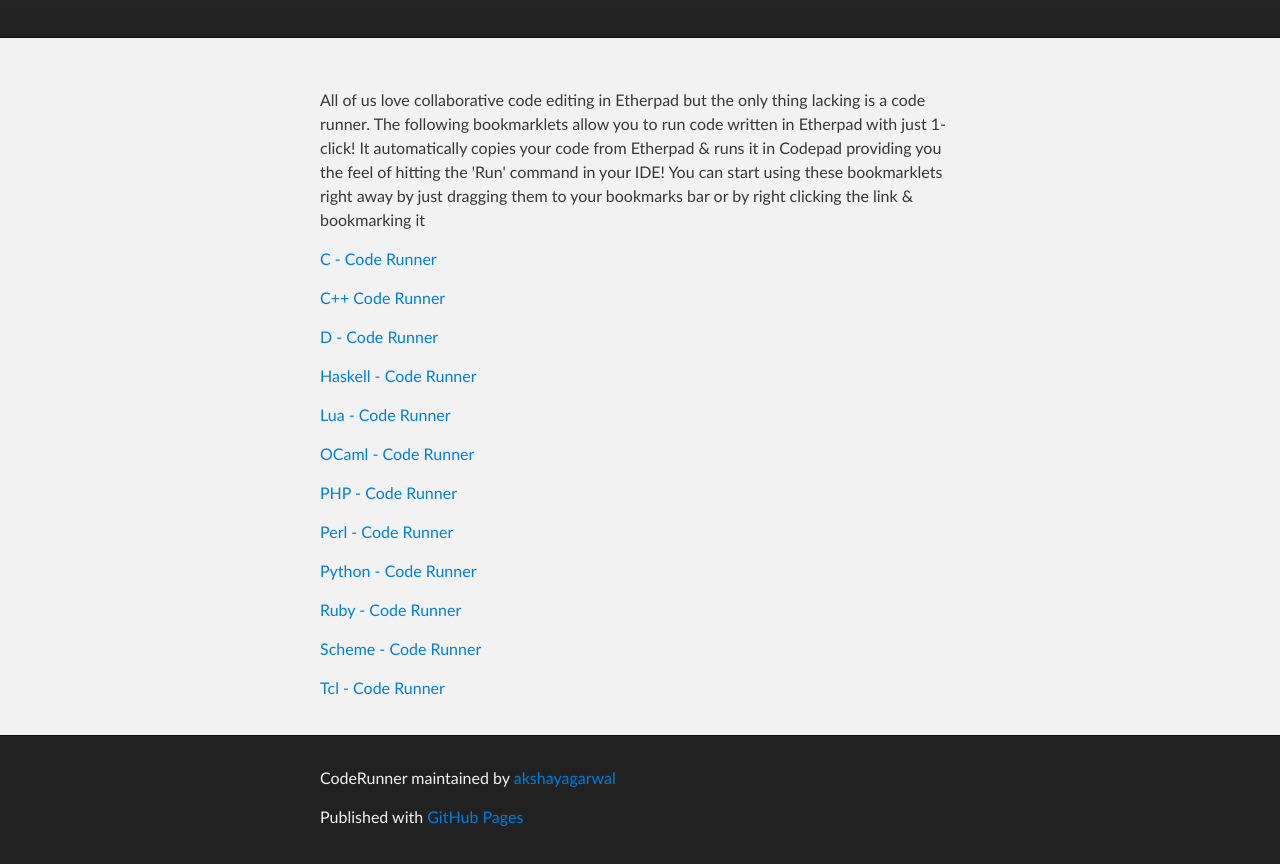
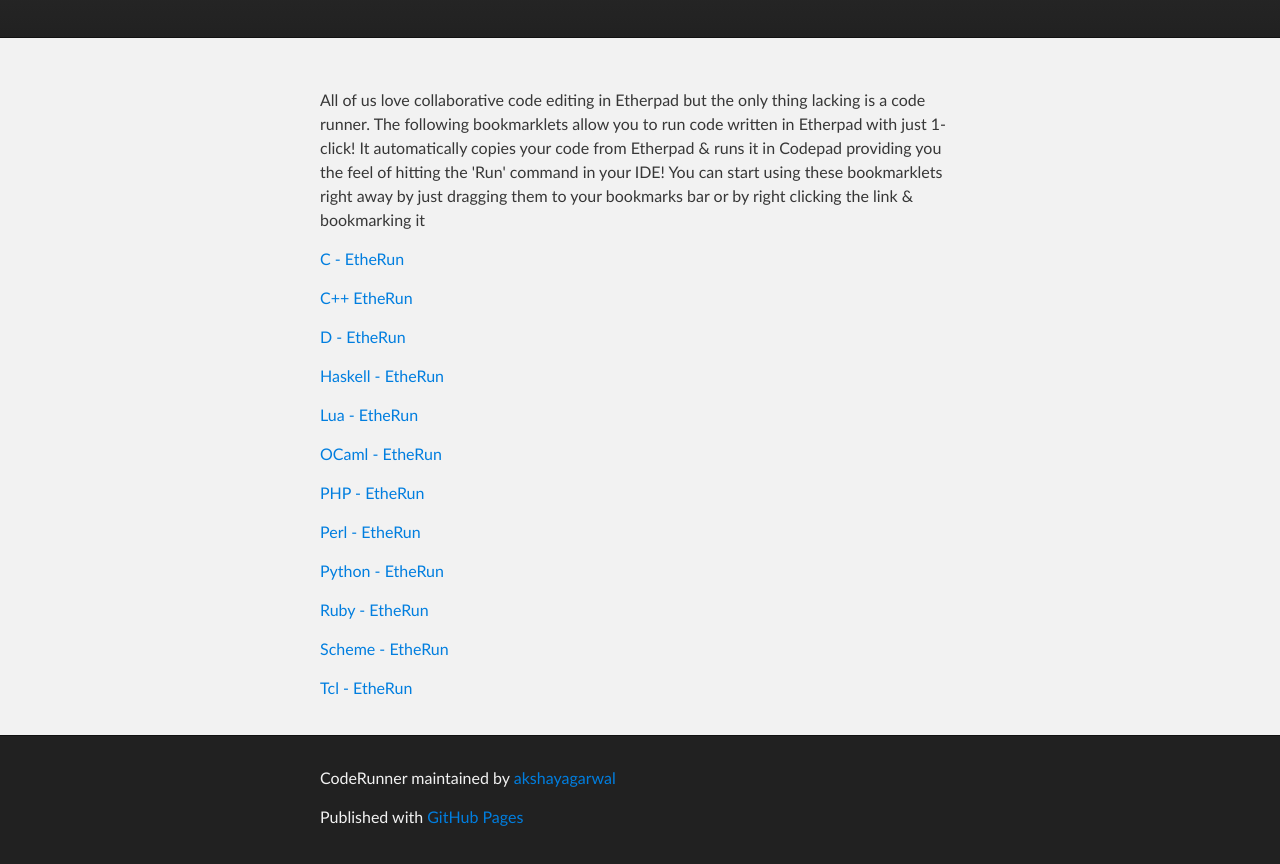
Before and after one commit to akshayagarwal/EtheRun, a plain HTML site: page index.html in a window 1280 px wide. Shown: the part 208-1072 px from the top of the page. Drawn offline with Linux system fonts and the light colour scheme.

Commit message:
Renaming bookmarklets to 'Etherun' to indicate that it runs only with Ehterpad

```diff
--- a/index.html
+++ b/index.html
@@ -28,18 +28,18 @@
       <section id="main_content" class="inner">
         <p>All of us love collaborative code editing in Etherpad but the only thing lacking is a code runner. The following bookmarklets allow you to run code written in Etherpad with just 1-click! It automatically copies your code from Etherpad &amp; runs it in Codepad providing you the feel of hitting the 'Run' command in your IDE! You can start using these bookmarklets right away by just dragging them to your bookmarks bar or by right clicking the link &amp; bookmarking it</p>
 
-<p><a href="javascript:(function(){var codeblock=padeditor.ace.exportText();function post_to_url(path,params){var form=cpWindow.document.createElement('form');form.setAttribute('method','post');form.setAttribute('action',path);for(var key in params){if(params.hasOwnProperty(key)){var hiddenField = document.createElement('input');hiddenField.setAttribute('type','hidden');hiddenField.setAttribute('name',key);hiddenField.setAttribute('value',params[key]);form.appendChild(hiddenField);}}cpWindow.document.body.appendChild(form);form.submit();}cpWindow = window.open('about:blank');post_to_url('http://codepad.org', {'lang':'C','code':codeblock,'run':'True'});})()">C - Code Runner</a></p>
-<p><a href="javascript:(function(){var codeblock=padeditor.ace.exportText();function post_to_url(path,params){var form=cpWindow.document.createElement('form');form.setAttribute('method','post');form.setAttribute('action',path);for(var key in params){if(params.hasOwnProperty(key)){var hiddenField = document.createElement('input');hiddenField.setAttribute('type','hidden');hiddenField.setAttribute('name',key);hiddenField.setAttribute('value',params[key]);form.appendChild(hiddenField);}}cpWindow.document.body.appendChild(form);form.submit();}cpWindow = window.open('about:blank');post_to_url('http://codepad.org', {'lang':'C++','code':codeblock,'run':'True'});})()">C++ Code Runner</a></p>
-<p><a href="javascript:(function(){var codeblock=padeditor.ace.exportText();function post_to_url(path,params){var form=cpWindow.document.createElement('form');form.setAttribute('method','post');form.setAttribute('action',path);for(var key in params){if(params.hasOwnProperty(key)){var hiddenField = document.createElement('input');hiddenField.setAttribute('type','hidden');hiddenField.setAttribute('name',key);hiddenField.setAttribute('value',params[key]);form.appendChild(hiddenField);}}cpWindow.document.body.appendChild(form);form.submit();}cpWindow = window.open('about:blank');post_to_url('http://codepad.org', {'lang':'D','code':codeblock,'run':'True'});})()">D - Code Runner</a></p>
-<p><a href="javascript:(function(){var codeblock=padeditor.ace.exportText();function post_to_url(path,params){var form=cpWindow.document.createElement('form');form.setAttribute('method','post');form.setAttribute('action',path);for(var key in params){if(params.hasOwnProperty(key)){var hiddenField = document.createElement('input');hiddenField.setAttribute('type','hidden');hiddenField.setAttribute('name',key);hiddenField.setAttribute('value',params[key]);form.appendChild(hiddenField);}}cpWindow.document.body.appendChild(form);form.submit();}cpWindow = window.open('about:blank');post_to_url('http://codepad.org', {'lang':'Haskell','code':codeblock,'run':'True'});})()">Haskell - Code Runner</a></p>
-<p><a href="javascript:(function(){var codeblock=padeditor.ace.exportText();function post_to_url(path,params){var form=cpWindow.document.createElement('form');form.setAttribute('method','post');form.setAttribute('action',path);for(var key in params){if(params.hasOwnProperty(key)){var hiddenField = document.createElement('input');hiddenField.setAttribute('type','hidden');hiddenField.setAttribute('name',key);hiddenField.setAttribute('value',params[key]);form.appendChild(hiddenField);}}cpWindow.document.body.appendChild(form);form.submit();}cpWindow = window.open('about:blank');post_to_url('http://codepad.org', {'lang':'Lua','code':codeblock,'run':'True'});})()">Lua - Code Runner</a></p>
-<p><a href="javascript:(function(){var codeblock=padeditor.ace.exportText();function post_to_url(path,params){var form=cpWindow.document.createElement('form');form.setAttribute('method','post');form.setAttribute('action',path);for(var key in params){if(params.hasOwnProperty(key)){var hiddenField = document.createElement('input');hiddenField.setAttribute('type','hidden');hiddenField.setAttribute('name',key);hiddenField.setAttribute('value',params[key]);form.appendChild(hiddenField);}}cpWindow.document.body.appendChild(form);form.submit();}cpWindow = window.open('about:blank');post_to_url('http://codepad.org', {'lang':'OCaml','code':codeblock,'run':'True'});})()">OCaml - Code Runner</a></p>
-<p><a href="javascript:(function(){var codeblock=padeditor.ace.exportText();function post_to_url(path,params){var form=cpWindow.document.createElement('form');form.setAttribute('method','post');form.setAttribute('action',path);for(var key in params){if(params.hasOwnProperty(key)){var hiddenField = document.createElement('input');hiddenField.setAttribute('type','hidden');hiddenField.setAttribute('name',key);hiddenField.setAttribute('value',params[key]);form.appendChild(hiddenField);}}cpWindow.document.body.appendChild(form);form.submit();}cpWindow = window.open('about:blank');post_to_url('http://codepad.org', {'lang':'PHP','code':codeblock,'run':'True'});})()">PHP - Code Runner</a></p>
-<p><a href="javascript:(function(){var codeblock=padeditor.ace.exportText();function post_to_url(path,params){var form=cpWindow.document.createElement('form');form.setAttribute('method','post');form.setAttribute('action',path);for(var key in params){if(params.hasOwnProperty(key)){var hiddenField = document.createElement('input');hiddenField.setAttribute('type','hidden');hiddenField.setAttribute('name',key);hiddenField.setAttribute('value',params[key]);form.appendChild(hiddenField);}}cpWindow.document.body.appendChild(form);form.submit();}cpWindow = window.open('about:blank');post_to_url('http://codepad.org', {'lang':'Perl','code':codeblock,'run':'True'});})()">Perl - Code Runner</a></p>
-<p><a href="javascript:(function(){var codeblock=padeditor.ace.exportText();function post_to_url(path,params){var form=cpWindow.document.createElement('form');form.setAttribute('method','post');form.setAttribute('action',path);for(var key in params){if(params.hasOwnProperty(key)){var hiddenField = document.createElement('input');hiddenField.setAttribute('type','hidden');hiddenField.setAttribute('name',key);hiddenField.setAttribute('value',params[key]);form.appendChild(hiddenField);}}cpWindow.document.body.appendChild(form);form.submit();}cpWindow = window.open('about:blank');post_to_url('http://codepad.org', {'lang':'Python','code':codeblock,'run':'True'});})()">Python - Code Runner</a></p>
-<p><a href="javascript:(function(){var codeblock=padeditor.ace.exportText();function post_to_url(path,params){var form=cpWindow.document.createElement('form');form.setAttribute('method','post');form.setAttribute('action',path);for(var key in params){if(params.hasOwnProperty(key)){var hiddenField = document.createElement('input');hiddenField.setAttribute('type','hidden');hiddenField.setAttribute('name',key);hiddenField.setAttribute('value',params[key]);form.appendChild(hiddenField);}}cpWindow.document.body.appendChild(form);form.submit();}cpWindow = window.open('about:blank');post_to_url('http://codepad.org', {'lang':'Ruby','code':codeblock,'run':'True'});})()">Ruby - Code Runner</a></p>
-<p><a href="javascript:(function(){var codeblock=padeditor.ace.exportText();function post_to_url(path,params){var form=cpWindow.document.createElement('form');form.setAttribute('method','post');form.setAttribute('action',path);for(var key in params){if(params.hasOwnProperty(key)){var hiddenField = document.createElement('input');hiddenField.setAttribute('type','hidden');hiddenField.setAttribute('name',key);hiddenField.setAttribute('value',params[key]);form.appendChild(hiddenField);}}cpWindow.document.body.appendChild(form);form.submit();}cpWindow = window.open('about:blank');post_to_url('http://codepad.org', {'lang':'Scheme','code':codeblock,'run':'True'});})()">Scheme - Code Runner</a></p>
-<p><a href="javascript:(function(){var codeblock=padeditor.ace.exportText();function post_to_url(path,params){var form=cpWindow.document.createElement('form');form.setAttribute('method','post');form.setAttribute('action',path);for(var key in params){if(params.hasOwnProperty(key)){var hiddenField = document.createElement('input');hiddenField.setAttribute('type','hidden');hiddenField.setAttribute('name',key);hiddenField.setAttribute('value',params[key]);form.appendChild(hiddenField);}}cpWindow.document.body.appendChild(form);form.submit();}cpWindow = window.open('about:blank');post_to_url('http://codepad.org', {'lang':'Tcl','code':codeblock,'run':'True'});})()">Tcl - Code Runner</a></p>
+<p><a href="javascript:(function(){var codeblock=padeditor.ace.exportText();function post_to_url(path,params){var form=cpWindow.document.createElement('form');form.setAttribute('method','post');form.setAttribute('action',path);for(var key in params){if(params.hasOwnProperty(key)){var hiddenField = document.createElement('input');hiddenField.setAttribute('type','hidden');hiddenField.setAttribute('name',key);hiddenField.setAttribute('value',params[key]);form.appendChild(hiddenField);}}cpWindow.document.body.appendChild(form);form.submit();}cpWindow = window.open('about:blank');post_to_url('http://codepad.org', {'lang':'C','code':codeblock,'run':'True'});})()">C - EtheRun</a></p>
+<p><a href="javascript:(function(){var codeblock=padeditor.ace.exportText();function post_to_url(path,params){var form=cpWindow.document.createElement('form');form.setAttribute('method','post');form.setAttribute('action',path);for(var key in params){if(params.hasOwnProperty(key)){var hiddenField = document.createElement('input');hiddenField.setAttribute('type','hidden');hiddenField.setAttribute('name',key);hiddenField.setAttribute('value',params[key]);form.appendChild(hiddenField);}}cpWindow.document.body.appendChild(form);form.submit();}cpWindow = window.open('about:blank');post_to_url('http://codepad.org', {'lang':'C++','code':codeblock,'run':'True'});})()">C++ EtheRun</a></p>
+<p><a href="javascript:(function(){var codeblock=padeditor.ace.exportText();function post_to_url(path,params){var form=cpWindow.document.createElement('form');form.setAttribute('method','post');form.setAttribute('action',path);for(var key in params){if(params.hasOwnProperty(key)){var hiddenField = document.createElement('input');hiddenField.setAttribute('type','hidden');hiddenField.setAttribute('name',key);hiddenField.setAttribute('value',params[key]);form.appendChild(hiddenField);}}cpWindow.document.body.appendChild(form);form.submit();}cpWindow = window.open('about:blank');post_to_url('http://codepad.org', {'lang':'D','code':codeblock,'run':'True'});})()">D - EtheRun</a></p>
+<p><a href="javascript:(function(){var codeblock=padeditor.ace.exportText();function post_to_url(path,params){var form=cpWindow.document.createElement('form');form.setAttribute('method','post');form.setAttribute('action',path);for(var key in params){if(params.hasOwnProperty(key)){var hiddenField = document.createElement('input');hiddenField.setAttribute('type','hidden');hiddenField.setAttribute('name',key);hiddenField.setAttribute('value',params[key]);form.appendChild(hiddenField);}}cpWindow.document.body.appendChild(form);form.submit();}cpWindow = window.open('about:blank');post_to_url('http://codepad.org', {'lang':'Haskell','code':codeblock,'run':'True'});})()">Haskell - EtheRun</a></p>
+<p><a href="javascript:(function(){var codeblock=padeditor.ace.exportText();function post_to_url(path,params){var form=cpWindow.document.createElement('form');form.setAttribute('method','post');form.setAttribute('action',path);for(var key in params){if(params.hasOwnProperty(key)){var hiddenField = document.createElement('input');hiddenField.setAttribute('type','hidden');hiddenField.setAttribute('name',key);hiddenField.setAttribute('value',params[key]);form.appendChild(hiddenField);}}cpWindow.document.body.appendChild(form);form.submit();}cpWindow = window.open('about:blank');post_to_url('http://codepad.org', {'lang':'Lua','code':codeblock,'run':'True'});})()">Lua - EtheRun</a></p>
+<p><a href="javascript:(function(){var codeblock=padeditor.ace.exportText();function post_to_url(path,params){var form=cpWindow.document.createElement('form');form.setAttribute('method','post');form.setAttribute('action',path);for(var key in params){if(params.hasOwnProperty(key)){var hiddenField = document.createElement('input');hiddenField.setAttribute('type','hidden');hiddenField.setAttribute('name',key);hiddenField.setAttribute('value',params[key]);form.appendChild(hiddenField);}}cpWindow.document.body.appendChild(form);form.submit();}cpWindow = window.open('about:blank');post_to_url('http://codepad.org', {'lang':'OCaml','code':codeblock,'run':'True'});})()">OCaml - EtheRun</a></p>
+<p><a href="javascript:(function(){var codeblock=padeditor.ace.exportText();function post_to_url(path,params){var form=cpWindow.document.createElement('form');form.setAttribute('method','post');form.setAttribute('action',path);for(var key in params){if(params.hasOwnProperty(key)){var hiddenField = document.createElement('input');hiddenField.setAttribute('type','hidden');hiddenField.setAttribute('name',key);hiddenField.setAttribute('value',params[key]);form.appendChild(hiddenField);}}cpWindow.document.body.appendChild(form);form.submit();}cpWindow = window.open('about:blank');post_to_url('http://codepad.org', {'lang':'PHP','code':codeblock,'run':'True'});})()">PHP - EtheRun</a></p>
+<p><a href="javascript:(function(){var codeblock=padeditor.ace.exportText();function post_to_url(path,params){var form=cpWindow.document.createElement('form');form.setAttribute('method','post');form.setAttribute('action',path);for(var key in params){if(params.hasOwnProperty(key)){var hiddenField = document.createElement('input');hiddenField.setAttribute('type','hidden');hiddenField.setAttribute('name',key);hiddenField.setAttribute('value',params[key]);form.appendChild(hiddenField);}}cpWindow.document.body.appendChild(form);form.submit();}cpWindow = window.open('about:blank');post_to_url('http://codepad.org', {'lang':'Perl','code':codeblock,'run':'True'});})()">Perl - EtheRun</a></p>
+<p><a href="javascript:(function(){var codeblock=padeditor.ace.exportText();function post_to_url(path,params){var form=cpWindow.document.createElement('form');form.setAttribute('method','post');form.setAttribute('action',path);for(var key in params){if(params.hasOwnProperty(key)){var hiddenField = document.createElement('input');hiddenField.setAttribute('type','hidden');hiddenField.setAttribute('name',key);hiddenField.setAttribute('value',params[key]);form.appendChild(hiddenField);}}cpWindow.document.body.appendChild(form);form.submit();}cpWindow = window.open('about:blank');post_to_url('http://codepad.org', {'lang':'Python','code':codeblock,'run':'True'});})()">Python - EtheRun</a></p>
+<p><a href="javascript:(function(){var codeblock=padeditor.ace.exportText();function post_to_url(path,params){var form=cpWindow.document.createElement('form');form.setAttribute('method','post');form.setAttribute('action',path);for(var key in params){if(params.hasOwnProperty(key)){var hiddenField = document.createElement('input');hiddenField.setAttribute('type','hidden');hiddenField.setAttribute('name',key);hiddenField.setAttribute('value',params[key]);form.appendChild(hiddenField);}}cpWindow.document.body.appendChild(form);form.submit();}cpWindow = window.open('about:blank');post_to_url('http://codepad.org', {'lang':'Ruby','code':codeblock,'run':'True'});})()">Ruby - EtheRun</a></p>
+<p><a href="javascript:(function(){var codeblock=padeditor.ace.exportText();function post_to_url(path,params){var form=cpWindow.document.createElement('form');form.setAttribute('method','post');form.setAttribute('action',path);for(var key in params){if(params.hasOwnProperty(key)){var hiddenField = document.createElement('input');hiddenField.setAttribute('type','hidden');hiddenField.setAttribute('name',key);hiddenField.setAttribute('value',params[key]);form.appendChild(hiddenField);}}cpWindow.document.body.appendChild(form);form.submit();}cpWindow = window.open('about:blank');post_to_url('http://codepad.org', {'lang':'Scheme','code':codeblock,'run':'True'});})()">Scheme - EtheRun</a></p>
+<p><a href="javascript:(function(){var codeblock=padeditor.ace.exportText();function post_to_url(path,params){var form=cpWindow.document.createElement('form');form.setAttribute('method','post');form.setAttribute('action',path);for(var key in params){if(params.hasOwnProperty(key)){var hiddenField = document.createElement('input');hiddenField.setAttribute('type','hidden');hiddenField.setAttribute('name',key);hiddenField.setAttribute('value',params[key]);form.appendChild(hiddenField);}}cpWindow.document.body.appendChild(form);form.submit();}cpWindow = window.open('about:blank');post_to_url('http://codepad.org', {'lang':'Tcl','code':codeblock,'run':'True'});})()">Tcl - EtheRun</a></p>
       </section>
     </div>
 
```
